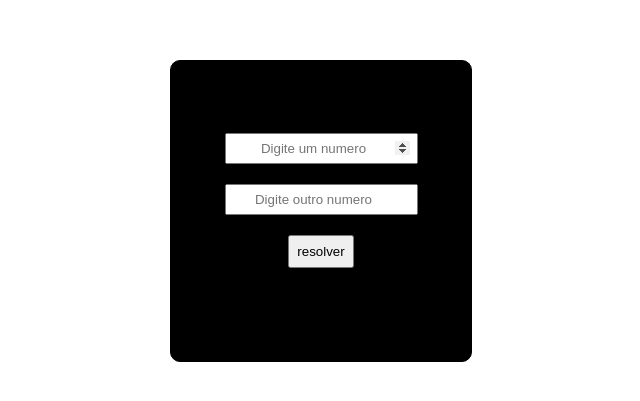
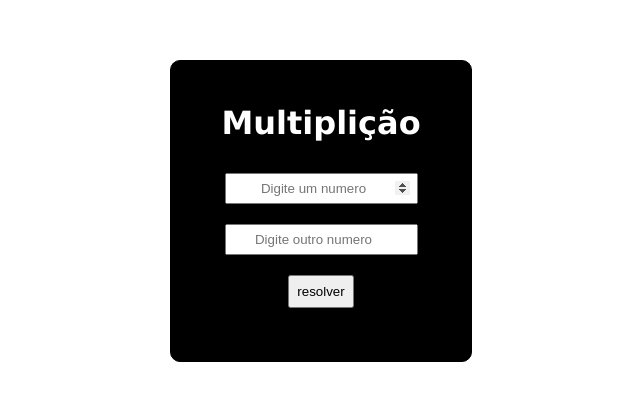
Before and after one commit to medeirosluan/projeto2, a plain HTML site: page index.html in a window 1280 px wide. Shown: the part 197-598 px from the top of the page, without its empty margins (319-959 px from the left). Drawn offline with Linux system fonts and the light colour scheme.

Commit message:
Update index.html

```diff
--- a/index.html
+++ b/index.html
@@ -25,6 +25,11 @@
         background-color: black;
        }
 
+       h1{
+        color: white;
+        font-family: 'Lucida Sans', 'Lucida Sans Regular', 'Lucida Grande', 'Lucida Sans Unicode', Geneva, Verdana, sans-serif;
+       }
+
        input{
         outline: none;
         text-align: center;
@@ -50,6 +55,7 @@
 <body>
    <div class="container">
     <div class="box">
+        <h1>Multiplição</h1>
         <input type="number" id="um" autofocus placeholder="Digite um numero">
         <input type="number" id="dois" placeholder="Digite outro numero">
         <button id="btn">resolver</button>
```
